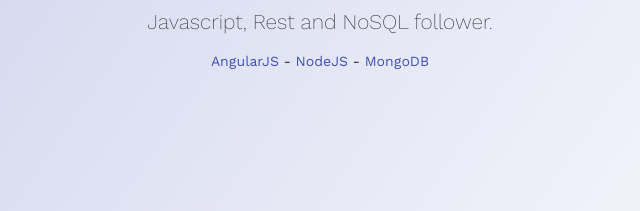
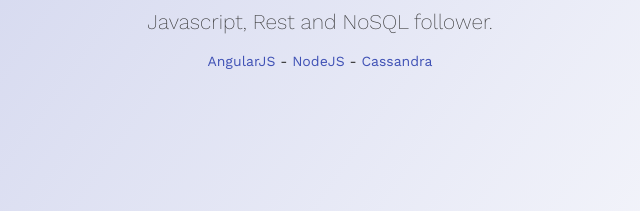
Before and after one commit to ibraimedina/ibraimedina.giithub.io, a website: page index.html in a window 1280 px wide. Shown: the part 366-577 px from the top of the page, 320-960 px from the left. Drawn offline with Linux system fonts and the light colour scheme.

Commit message:
Reinforce database to Cassandra

```diff
--- a/index.html
+++ b/index.html
@@ -56,7 +56,7 @@
       <span>
         <a href="http://angularjs.org">AngularJS</a> -
         <a href="http://nodejs.org">NodeJS</a> -
-        <a href="http://mongodb.org">MongoDB</a>
+        <a href="http://cassandra.apache.org/">Cassandra</a>
       </span>
 
     </div>
```
